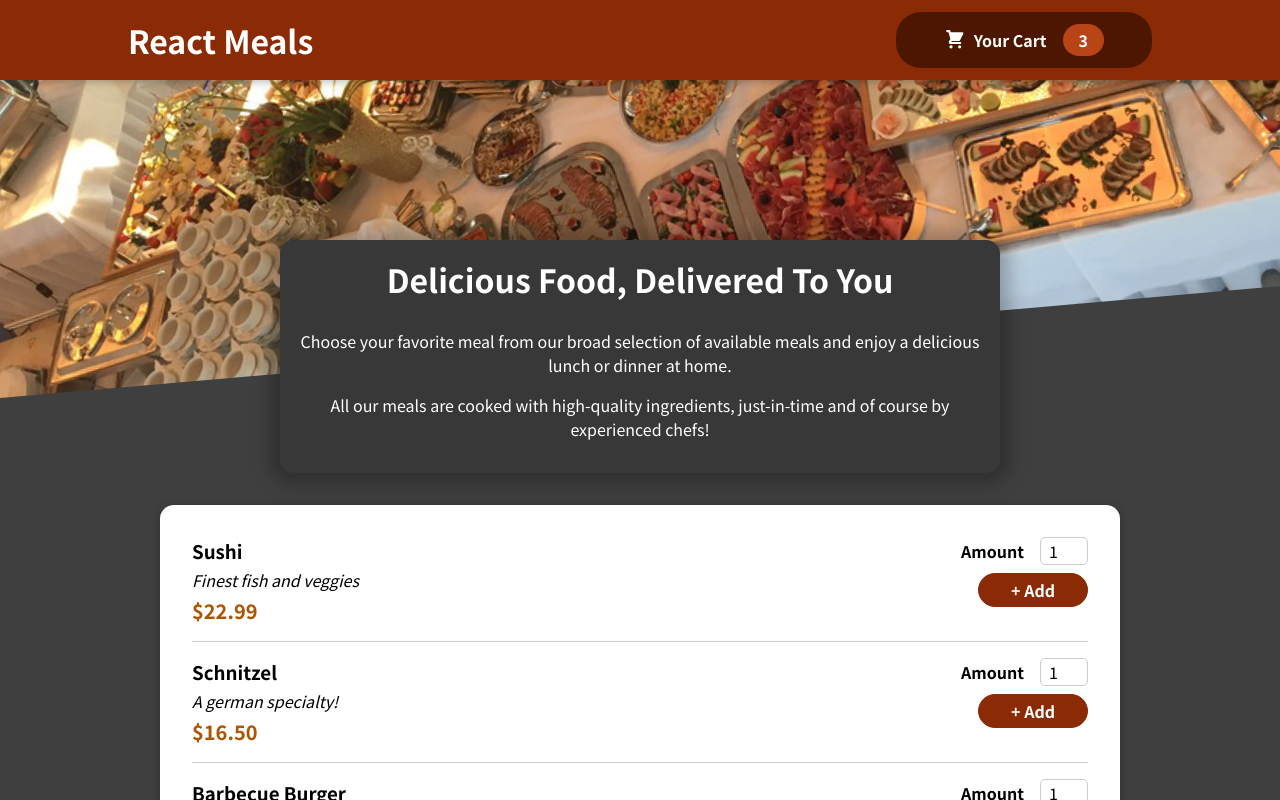
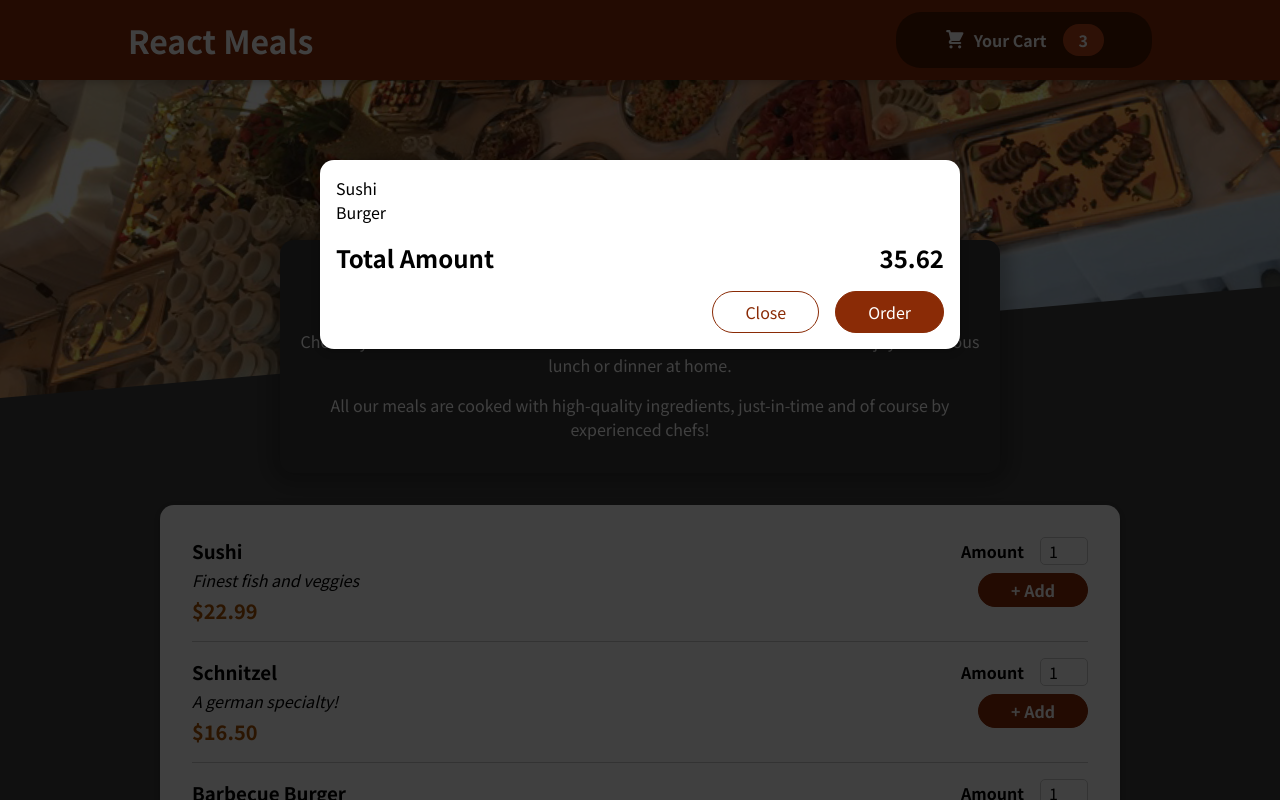
Before and after one commit to taibuharoub/food-order-app, a React (Create React App) app: page / in a window 1280 px wide. Shown: the top 800 px of the page. Built offline with nearby package versions, Linux system fonts and the light colour scheme.

Commit message:
Add a Modal via React Portal

```diff
--- a/public/index.html
+++ b/public/index.html
@@ -28,6 +28,7 @@
   </head>
   <body>
     <noscript>You need to enable JavaScript to run this app.</noscript>
+    <div id="overlays"></div>
     <div id="root"></div>
     <!--
       This HTML file is a template.
--- a/src/App.js
+++ b/src/App.js
@@ -2,10 +2,12 @@
 
 import Header from "./components/Layout/Header";
 import Meals from "./components/Meals/Meals";
+import Cart from "./components/Cart/Cart";
 
 function App() {
   return (
     <Fragment>
+      <Cart />
       <Header />
       <main>
         <Meals />
--- a/src/components/Cart/Cart.js
+++ b/src/components/Cart/Cart.js
@@ -1,4 +1,6 @@
-import classes from "./Cart.css";
+import Modal from "../UI/Modal";
+
+import classes from "./Cart.module.css";
 
 const Cart = (props) => {
   const cartItems = (
@@ -12,7 +14,7 @@
     </ul>
   );
   return (
-    <div>
+    <Modal>
       {cartItems}
       <div className={classes.total}>
         <span>Total Amount</span>
@@ -22,7 +24,7 @@
         <button className={classes["button--alt"]}>Close</button>
         <button className={classes.button}>Order</button>
       </div>
-    </div>
+    </Modal>
   );
 };
 
--- /dev/null
+++ b/src/components/UI/Modal.js
@@ -0,0 +1,32 @@
+import { Fragment } from "react";
+import ReactDom from "react-dom";
+
+import classes from "./Modal.module.css";
+
+const Backdrop = (props) => {
+  return <div className={classes.backdrop}></div>;
+};
+
+const ModalOverlay = (props) => {
+  return (
+    <div className={classes.modal}>
+      <div className={classes.content}>{props.children}</div>
+    </div>
+  );
+};
+
+const portalElement = document.getElementById("overlays");
+
+const Modal = (props) => {
+  return (
+    <Fragment>
+      {ReactDom.createPortal(<Backdrop />, portalElement)}
+      {ReactDom.createPortal(
+        <ModalOverlay>{props.children}</ModalOverlay>,
+        portalElement
+      )}
+    </Fragment>
+  );
+};
+
+export default Modal;
--- /dev/null
+++ b/src/components/UI/Modal.module.css
@@ -0,0 +1,40 @@
+.backdrop {
+  position: fixed;
+  top: 0;
+  left: 0;
+  width: 100%;
+  height: 100vh;
+  z-index: 20;
+  background-color: rgba(0, 0, 0, 0.75);
+}
+
+.modal {
+  position: fixed;
+  top: 20vh;
+  left: 5%;
+  width: 90%;
+  background-color: white;
+  padding: 1rem;
+  border-radius: 14px;
+  box-shadow: 0 2px 8px rgba(0, 0, 0, 0.25);
+  z-index: 30;
+  animation: slide-down 300ms ease-out forwards;
+}
+
+@media (min-width: 768px) {
+  .modal {
+    width: 40rem;
+    left: calc(50% - 20rem);
+  }
+}
+
+@keyframes slide-down {
+  from {
+    opacity: 0;
+    transform: translateY(-3rem);
+  }
+  to {
+    opacity: 1;
+    transform: translateY(0);
+  }
+}
```
